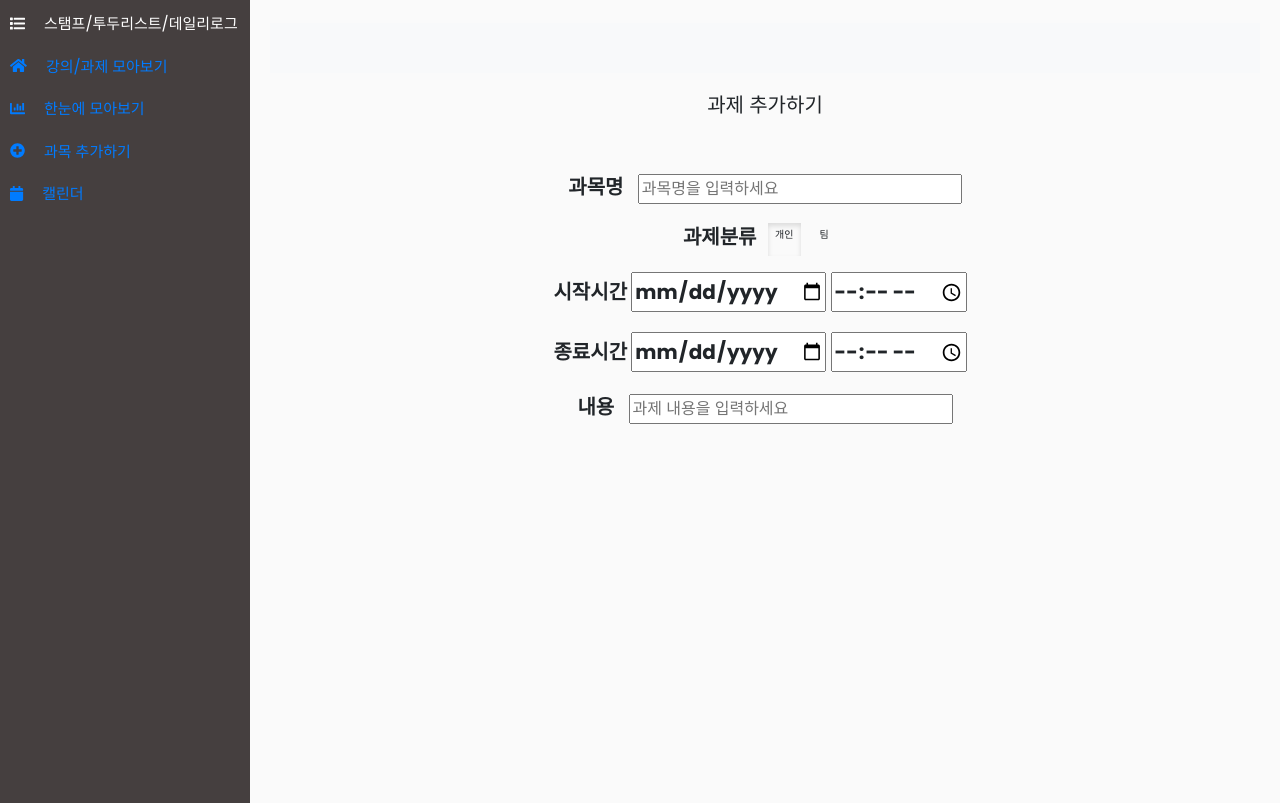
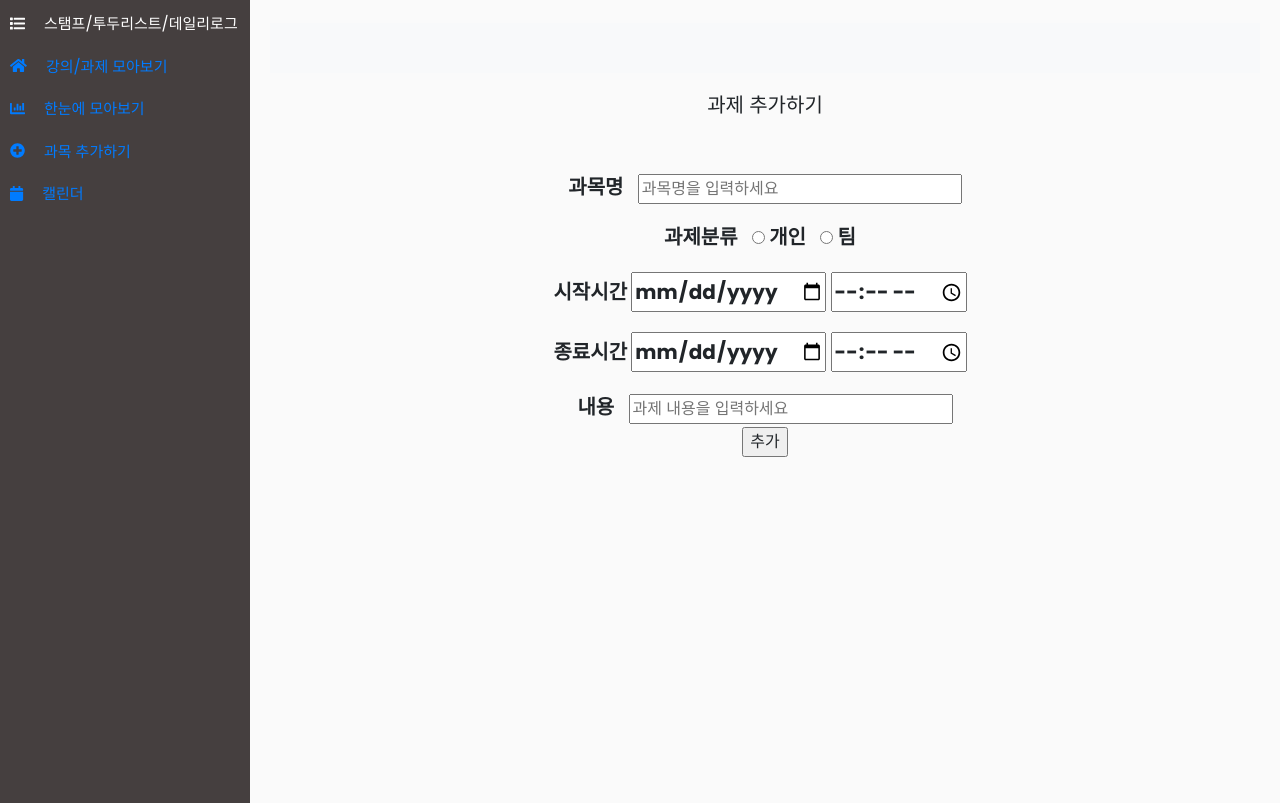
Before and after one commit to hyosin-Jang/CyberHelper_Team05, a plain HTML site: page add/addhw.html in a window 1280 px wide. Shown: the part 147-950 px from the top of the page. Drawn offline with nearby package versions, Linux system fonts and the light colour scheme; files that its build step writes are made by us from their sources.

Commit message:
Update addhw.html
과제추가하기 화면

```diff
--- a/add/addhw.html
+++ b/add/addhw.html
@@ -25,6 +25,12 @@
         <!-- Font Awesome JS -->
         <script defer src="https://use.fontawesome.com/releases/v5.0.13/js/solid.js" integrity="sha384-tzzSw1/Vo+0N5UhStP3bvwWPq+uvzCMfrN1fEFe+xBmv1C/AtVX5K0uZtmcHitFZ" crossorigin="anonymous"></script>
         <script defer src="https://use.fontawesome.com/releases/v5.0.13/js/fontawesome.js" integrity="sha384-6OIrr52G08NpOFSZdxxz1xdNSndlD4vdcf/q2myIUVO0VsqaGHJsB0RaBE01VTOY" crossorigin="anonymous"></script>
+
+        <script>
+            function msg() {
+                alert("과제가 추가되었습니다.");
+            }
+        </script>
 
 </head>
 <body>
@@ -92,18 +98,12 @@
                 <input type="text" placeholder="과목명을 입력하세요" required="required">
             </div>
 
-            <div class="btn-group btn-group-toggle" data-toggle="buttons-radio">
-                <label for="type">과제분류 </label>
-                <div class="btn-group">
-                    <label class="btn active" role="button">
-                        <input type="radio" name="options" value="1" required="required" checked="chekced">개인
-                    </label>
-                </div>
-                <div class="btn-group">
-                    <label class="btn" role="button">
-                        <input type="radio" name="options" value="0">팀
-                    </label>
-                </div>
+            <div class="btn-group">
+            <form method="get" action="form-action.html">
+                <label for="type">과제분류</label>
+                <label><input type="radio" name="hw" value="individual"> 개인</label>
+                <label><input type="radio" name="hw" value="team"> 팀</label>
+            </form>
             </div>
 
             <div class="hw-date-time">
@@ -122,6 +122,10 @@
                 <label for="detail">내용</label>
                 <input type="text" placeholder="과제 내용을 입력하세요">
             </div>
+
+            <form class="button">
+                <input type="button" id="submit" onclick ="msg()" value="추가">
+            </form>
         </div>
     </div>
 
```
